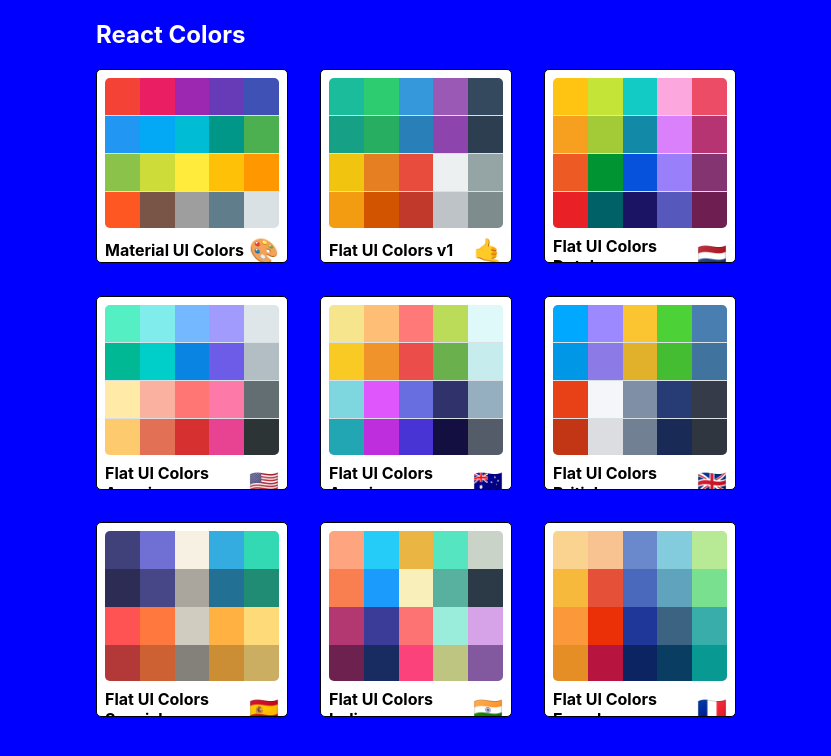
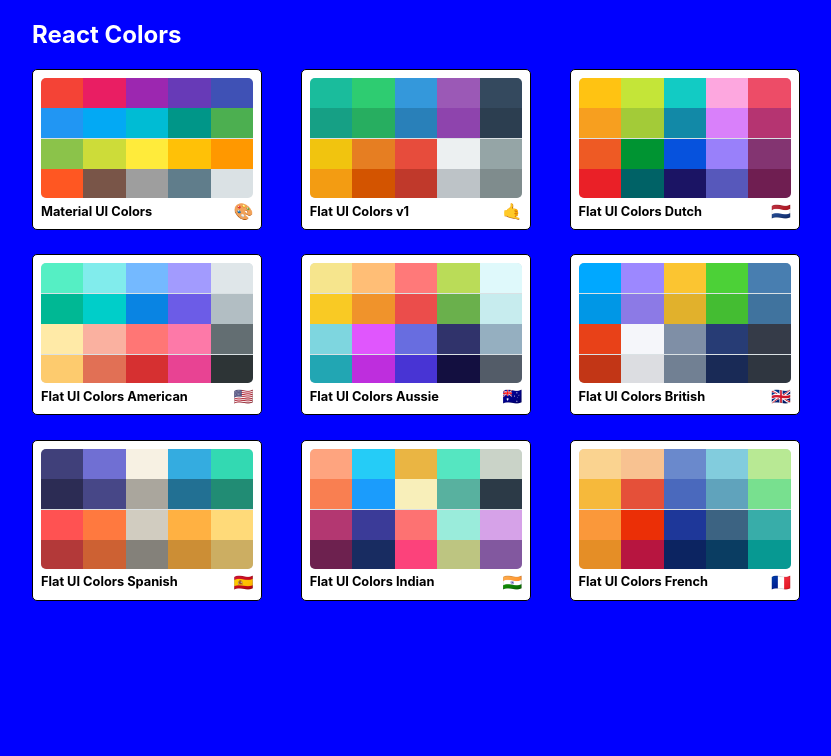
Before and after one commit to elciosato/react-colors-palette, a React (Create React App) app: page / in a window 1280 px wide. Shown: the top 756 px of the page, without its empty margins (224-1055 px from the left). Built offline with nearby package versions, Linux system fonts and the light colour scheme.

Commit message:
Add link to Palette

```diff
--- a/src/App.js
+++ b/src/App.js
@@ -1,6 +1,6 @@
 import { RouterProvider, createBrowserRouter } from "react-router-dom";
 import "./App.css";
-import seedColors from "./seedColors";
+import { seedColors } from "./seedColors";
 import { generatePalette } from "./colorHelpers";
 import CallPalette from "./CallPalette";
 import PaletteList from "./PaletteList";
--- a/src/MiniPalette.js
+++ b/src/MiniPalette.js
@@ -1,4 +1,5 @@
 import { withStyles } from "@mui/styles";
+import { useNavigate } from "react-router-dom";
 
 const styles = {
   root: {
@@ -14,7 +15,7 @@
   },
   colors: {
     backgroundColor: "#dae1e4",
-    height: "150px",
+    height: "120px",
     width: "100%",
     borderRadius: "5px",
     overflow: "hidden",
@@ -25,13 +26,13 @@
     alignItems: "center",
     margin: "0",
     color: "black",
-    paddingTop: "0.5rem",
-    fontSize: "1rem",
+    paddingTop: "0.2rem",
+    fontSize: "0.8rem",
     position: "relative",
   },
   emoji: {
-    margiLeft: "0.5rem",
-    fontSize: "1.5rem",
+    marginLeft: "0.5rem",
+    fontSize: "1rem",
   },
   miniColor: {
     height: "25%",
@@ -43,7 +44,9 @@
   },
 };
 function MiniPalette(props) {
-  const { classes, paletteName, emoji, colors } = props;
+  let navigate = useNavigate();
+
+  const { classes, paletteName, emoji, colors, id } = props;
   const miniColorBoxes = colors.map((color) => (
     <div
       key={color.name}
@@ -51,8 +54,13 @@
       style={{ backgroundColor: color.color }}
     />
   ));
+
+  function clickHandler() {
+    navigate(`/palette/${id}`);
+  }
+
   return (
-    <div className={classes.root}>
+    <div className={classes.root} onClick={clickHandler}>
       <div className={classes.colors}>{miniColorBoxes}</div>
       <h5 className={classes.title}>
         {paletteName} <span className={classes.emoji}>{emoji}</span>
--- a/src/PaletteList.js
+++ b/src/PaletteList.js
@@ -10,7 +10,7 @@
     justifyContent: "center",
   },
   container: {
-    width: "50%",
+    width: "60%",
     display: "flex",
     alignItems: "flex-start",
     flexDirection: "column",
@@ -40,7 +40,9 @@
         </nav>
         <div className={classes.palettes}>
           {palettes.map((palette) => (
-            <MiniPalette key={palette.id} {...palette} />
+            <div key={palette.id}>
+              <MiniPalette key={palette.id} {...palette} />
+            </div>
           ))}
         </div>
       </div>
--- a/src/seedColors.js
+++ b/src/seedColors.js
@@ -1,4 +1,4 @@
-export default [
+export const seedColors = [
   {
     paletteName: "Material UI Colors",
     id: "material-ui-colors",
```
